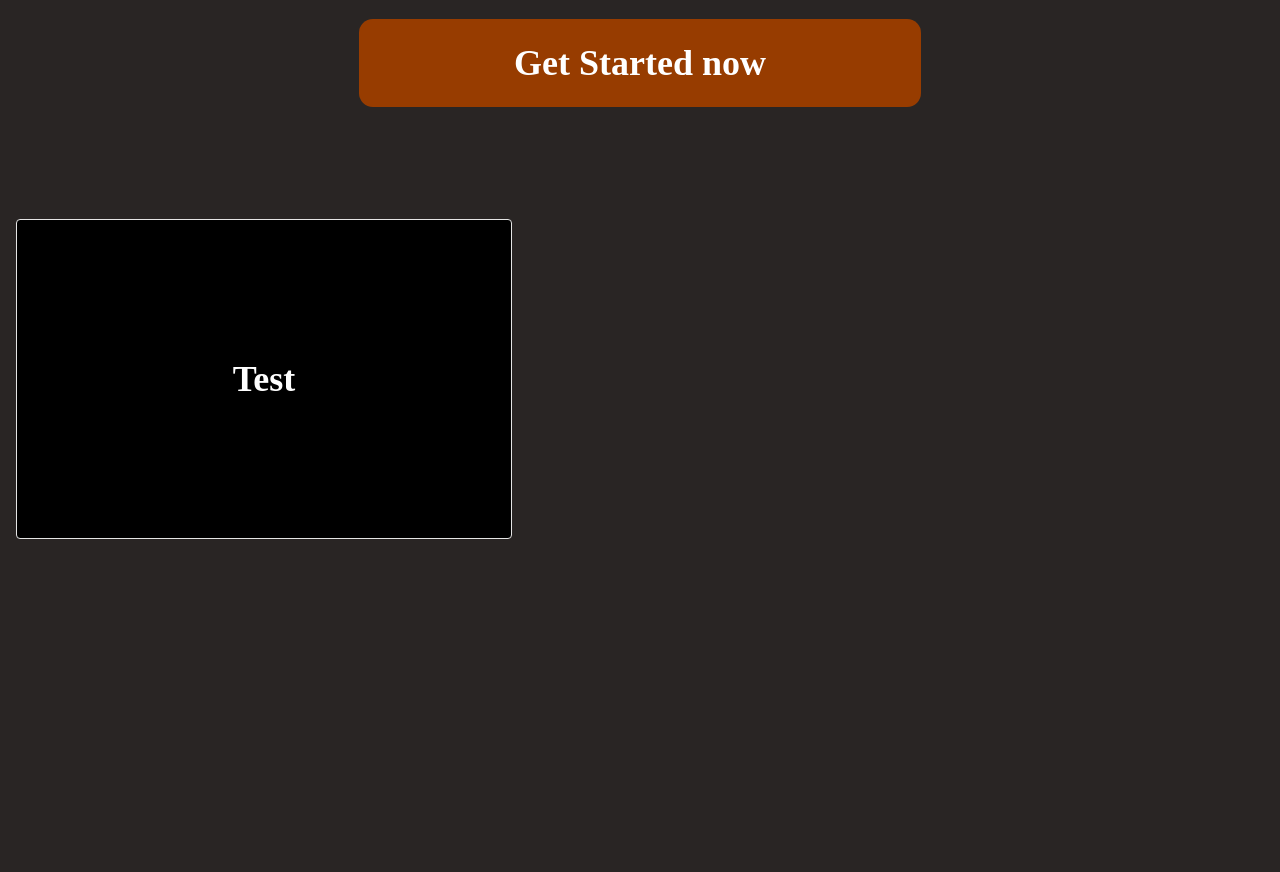
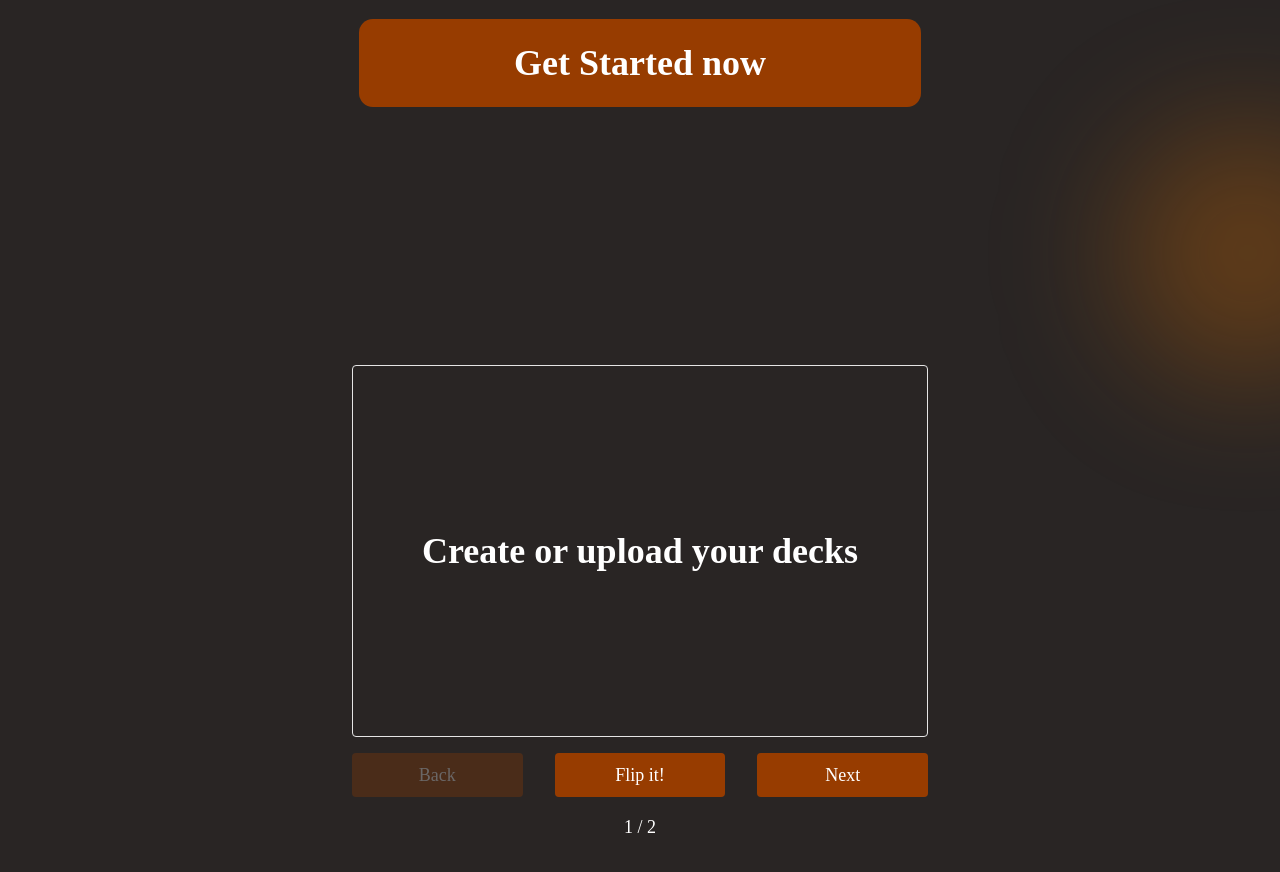
Before and after one commit to DundreDE/vocabulator-page, a Next.js app: page / in a window 1280 px wide. Shown: the part 1540-2412 px from the top of the page. Built offline with nearby package versions, Linux system fonts and the light colour scheme; no server answers.

Commit message:
demo is probably later features im adding that next

```diff
--- a/src/components/Demo.tsx
+++ b/src/components/Demo.tsx
@@ -1,10 +1,74 @@
+"use client";
+
+import { useState } from "react";
+
+const cards = [
+  {
+    prompt: "Create or upload your decks",
+    answer: "Create your own decks by typing or scanning",
+  },
+  {
+    prompt: "Share decks",
+    answer: "share share",
+  },
+];
+
+const btn =
+  "rounded bg-amber-800 px-4 py-2 text-lg text-white hover:bg-amber-900 " +
+  "disabled:opacity-30 disabled:hover:bg-amber-800";
+
 export default function Demo() {
+  const [index, setIndex] = useState(0);
+  const [flipped, setFlipped] = useState(false);
+
+  const card = cards[index];
+
+  const go = (delta: number) => {
+    setIndex((i) => Math.min(Math.max(i + delta, 0), cards.length - 1));
+    setFlipped(false);
+  };
+
   return (
-    <section id="demo" className="min-h-dvh items-center p-4 justify-center">
-      <div className="flex items-center gap-4">
-        <div className="flex aspect-[31/20] w-full max-w-sm bg-black items-center justify-center rounded border p-4 text-center sm:max-w-xl lg:max-w-[31rem]">
-          <p className="text-white text-4xl font-semibold">Test</p>
+    <section
+      id="demo"
+      className="flex flex-col min-h-dvh items-center gap-4 p-4 justify-center"
+    >
+      <div className="flex w-full max-w-sm flex-col gap-4 sm:max-w-xl">
+        <div className="flex aspect-[31/20] w-full items-center justify-center rounded border p-4 text-center">
+          <p className="text-4xl font-semibold">
+            {flipped ? card.answer : card.prompt}
+          </p>
         </div>
+
+        <div className="grid grid-cols-3 gap-3 sm:gap-8">
+          <button
+            type="button"
+            onClick={() => go(-1)}
+            disabled={index === 0}
+            className={btn}
+          >
+            Back
+          </button>
+          <button
+            type="button"
+            onClick={() => setFlipped((f) => !f)}
+            className={btn}
+          >
+            Flip it!
+          </button>
+          <button
+            type="button"
+            onClick={() => go(1)}
+            disabled={index === cards.length - 1}
+            className={btn}
+          >
+            Next
+          </button>
+        </div>
+
+        <p className="text-center text-lg">
+          {index + 1} / {cards.length}
+        </p>
       </div>
     </section>
   );
--- a/src/components/Feature.tsx
+++ b/src/components/Feature.tsx
@@ -20,6 +20,15 @@ const features = [
 export default function Features() {
   return (
     <section id="Features" className="flex min-h-dvh items-center px-6 py-24">
+      <div
+        aria-hidden
+        className="pointer-events-none absolute top-1/3 -left-24 h-64 w-64 rounded-full bg-amber-600/30 blur-3xl"
+      />
+      <div
+        aria-hidden
+        className="pointer-events-none absolute bottom-1/4 -right-24 h-64 w-64 rounded-full bg-amber-600/30 blur-3xl"
+      />
+
       <div className="relative mx-auto max-w-3xl text-center">
         <Reveal>
           <h2 className="text-3xl font-bold text-white sm:text-4xl">
```
